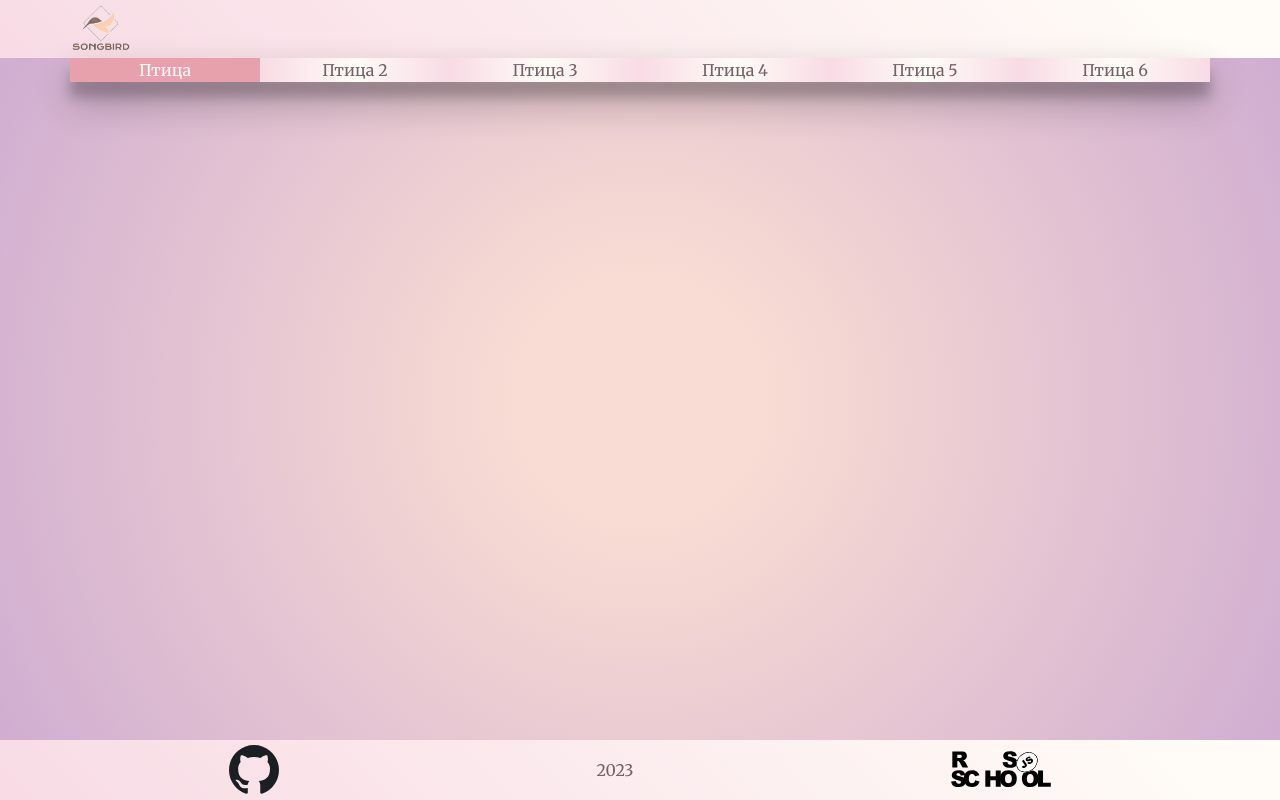
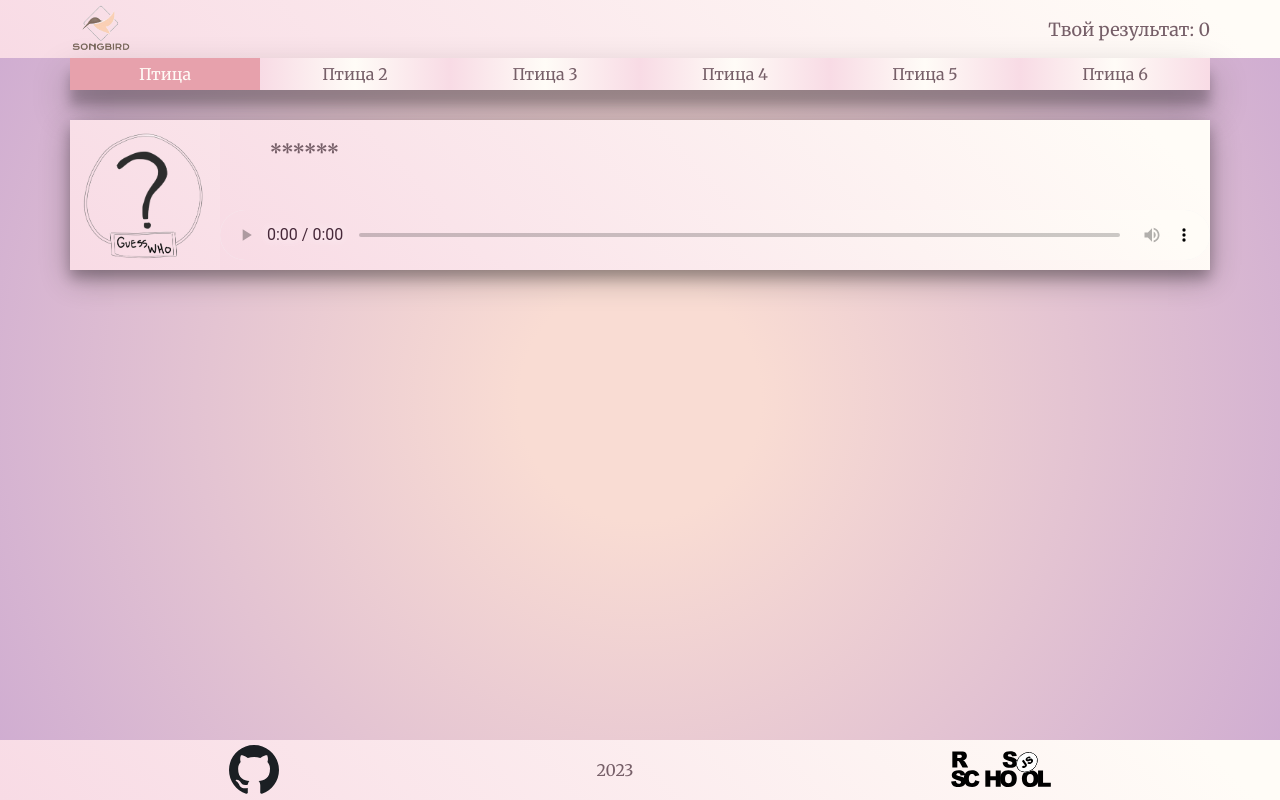
Before and after one commit to katsuro666/songbird, a website built with webpack: page src/index.html in a window 1280 px wide. Built offline with nearby package versions, Linux system fonts and the light colour scheme.

Commit message:
feat: add question block

```diff
--- a/src/index.html
+++ b/src/index.html
@@ -15,6 +15,10 @@
     <header class="header">
       <div class="header-wrapper container">
         <div class="header__logo"></div>
+        <div class="user-result">
+          Твой результат:
+          <span class="score">0</span>
+        </div>
       </div>
     </header>
 
@@ -51,9 +55,22 @@
             <li class="tp__el">Птица 6</li>
           </ul>
         </div>
+
+        <div class="question">
+          <div class="question__picture"></div>
+
+          <div class="question__section">
+            <h3 class="question__name">******</h3>
+
+            <div class="audio-player-container">
+              <audio
+                id="player"
+                controls
+                ></audio>
+            </div>
+          </div>
+        </div>
       </div>
-
-
     </main>
 
     <footer class="footer">
--- a/src/index.js
+++ b/src/index.js
@@ -2,4 +2,4 @@ import "@babel/polyfill";
 import './styles/main.css'
 import "./index.html";
 
-import "./js/welcome-page/welcome"
+import "./js/welcome-page/welcome";
--- /dev/null
+++ b/src/styles/components/_audio-player.scss
@@ -0,0 +1,25 @@
+.audio-player-container {
+  width: 100%;
+  height: 70px;
+  background: transparent;
+}
+
+audio {
+  width: 100%;
+  height: 50px;
+  margin: 10px auto;
+}
+
+audio::-webkit-media-controls-panel {
+  @include cards-gradient;
+}
+
+audio::-webkit-media-controls-current-time-display {
+  color: $picked-text-color;
+  font-size: 16px;
+}
+
+audio::-webkit-media-controls-time-remaining-display {
+  color: $picked-text-color;
+  font-size: 16px;
+}
--- /dev/null
+++ b/src/styles/components/_question.scss
@@ -0,0 +1,26 @@
+.question {
+  @include cards-gradient;
+  margin: 30px 0;
+  display: flex;
+  box-shadow: 0 9px 28px rgb(0 0 0 / 30%), 0 8px 12px rgb(0 0 0 / 22%);
+}
+
+.question__picture {
+  background: url(../assets/images/guess.png) no-repeat;
+  background-size: contain;
+  width: 150px;
+  height: 130px;
+  margin: 10px;
+}
+
+.question__section {
+  display: flex;
+  flex-direction: column;
+  justify-content: space-between;
+  width: 100%;
+  @include cards-gradient;
+}
+
+.question__name {
+  margin-left: 5%;;
+}
--- a/src/styles/components/_top-panel.scss
+++ b/src/styles/components/_top-panel.scss
@@ -1,13 +1,14 @@
 .top-panel {
-  //@at-root
+width: 100%;
+
   & ul {
+    // position:fixed;
     padding: 0;
     margin: 0;
     display: flex;
     justify-content: space-between;
     list-style: none;
     box-shadow: 0 19px 38px rgba(0,0,0,0.30), 0 15px 12px rgba(0,0,0,0.22);
-    // outline: 3px solid red;
   }
 }
 
@@ -16,6 +17,7 @@
   text-align: center;
   background: linear-gradient(90deg, rgba(248,219,229,1) 0%, rgba(255,252,247,1) 50%, rgba(248,219,229,1) 100%);
   color: $text-color;
+  padding: 4px 8px;
 }
 
 .tp--curr {
--- a/src/styles/layout/_header.scss
+++ b/src/styles/layout/_header.scss
@@ -5,6 +5,7 @@
 
 .header-wrapper {
   display: flex;
+  justify-content: space-between;
   align-items: center;
 }
 
@@ -14,6 +15,8 @@
   width: 64px;
   height: 48px;
   margin: 5px 0;
-  // outline: 3px solid red;
+}
 
+.user-result {
+  font-size: 18px;
 }
--- a/src/styles/main.scss
+++ b/src/styles/main.scss
@@ -22,4 +22,6 @@
 // 4. Components
 @import
   'components/button',
-  'components/top-panel';
+  'components/top-panel',
+  'components/question',
+  'components/audio-player';
```
Also changed, not shown: src/assets/icons/pause.svg (added), src/assets/icons/play.svg (added), src/assets/images/guess.png (added), src/styles/main.css, 1 other file.
